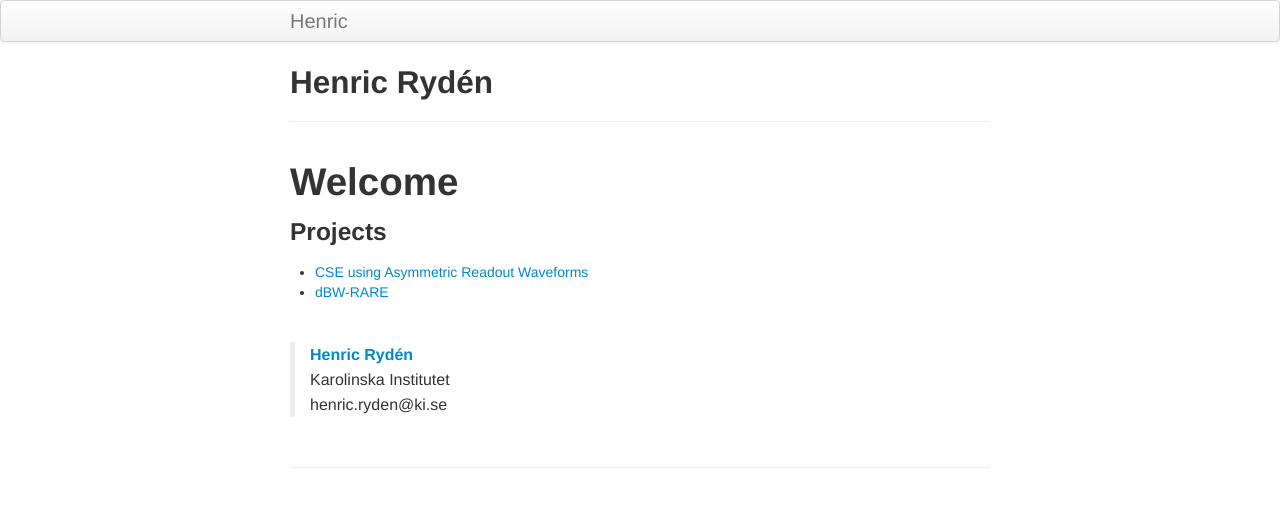
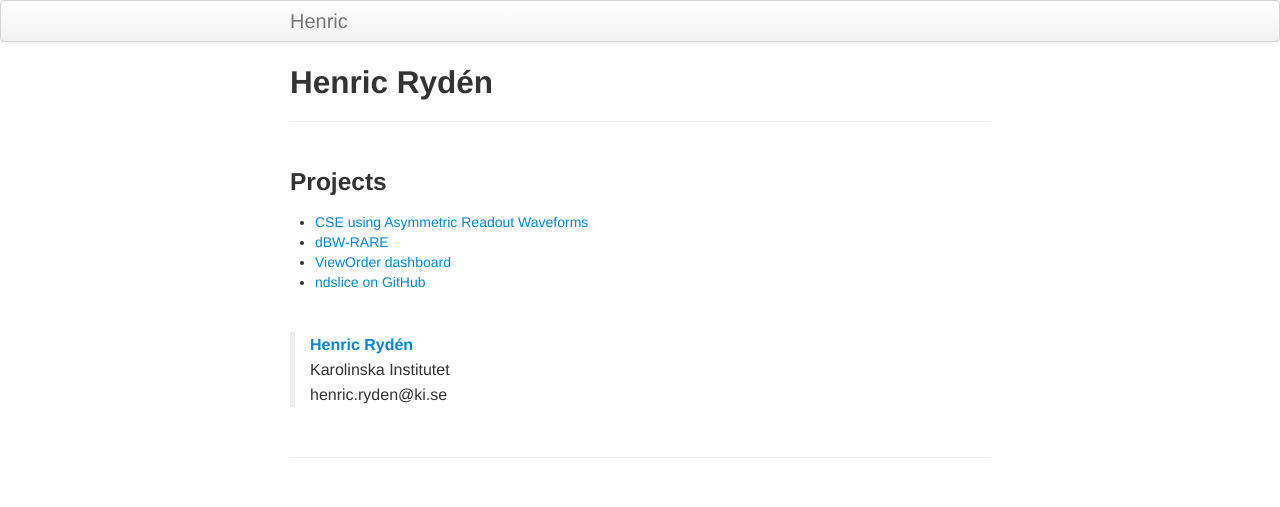
Before and after one commit to henricryden/henricryden.github.io, a Jekyll site: the page built from index.md, in a window 1280 px wide. Shown: the top 507 px of the page. Built offline with Jekyll 4.4.1, drawn with Linux system fonts in a browser that asks for light colours.

Commit message:
Update homepage project links

```diff
--- a/index.md
+++ b/index.md
@@ -4,13 +4,11 @@ title: Henric Rydén
 description: My Research Project
 ---
 
-# Welcome
-
-
-
 ### Projects
 - [CSE using Asymmetric Readout Waveforms](asymreadout)
 - [dBW-RARE](dbwRARE)
+- [ViewOrder dashboard](https://henricryden.github.io/vieworder/)
+- [ndslice on GitHub](https://github.com/henricryden/ndslice)
 
 
 <br />
```
